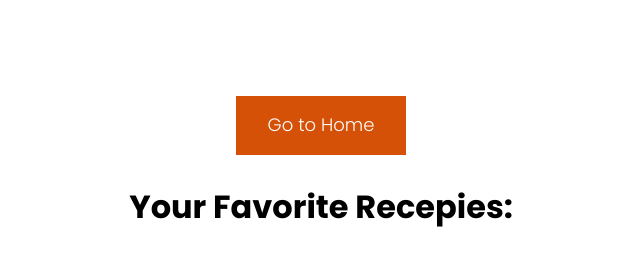
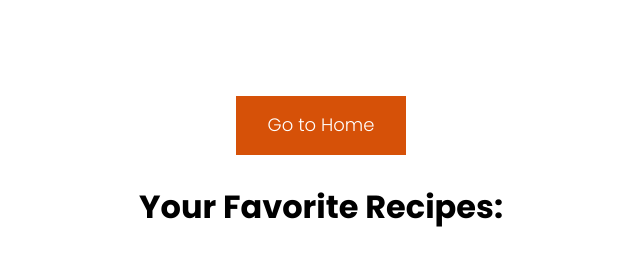
Before and after one commit to Preyash98/The-Meal-App, a plain HTML site: page Favorite.html in a window 1280 px wide. Shown: the whole page, without its empty margins (319-959 px from the left). Drawn offline with nearby package versions, Linux system fonts and the light colour scheme; a web font is replaced by a local one.

Commit message:
spelling change

```diff
--- a/Favorite.html
+++ b/Favorite.html
@@ -23,7 +23,7 @@
         <div class="meal-wrapper">
             <div class="Favmeal-result">
                 <a href="index.html" class="button1">Go to Home</a>
-                <h2 class="title">Your Favorite Recepies:</h2>
+                <h2 class="title">Your Favorite Recipes:</h2>
 
                 <div id="Favmeal">
 
```
Also changed, not shown: index.html (+1 -1 lines).
